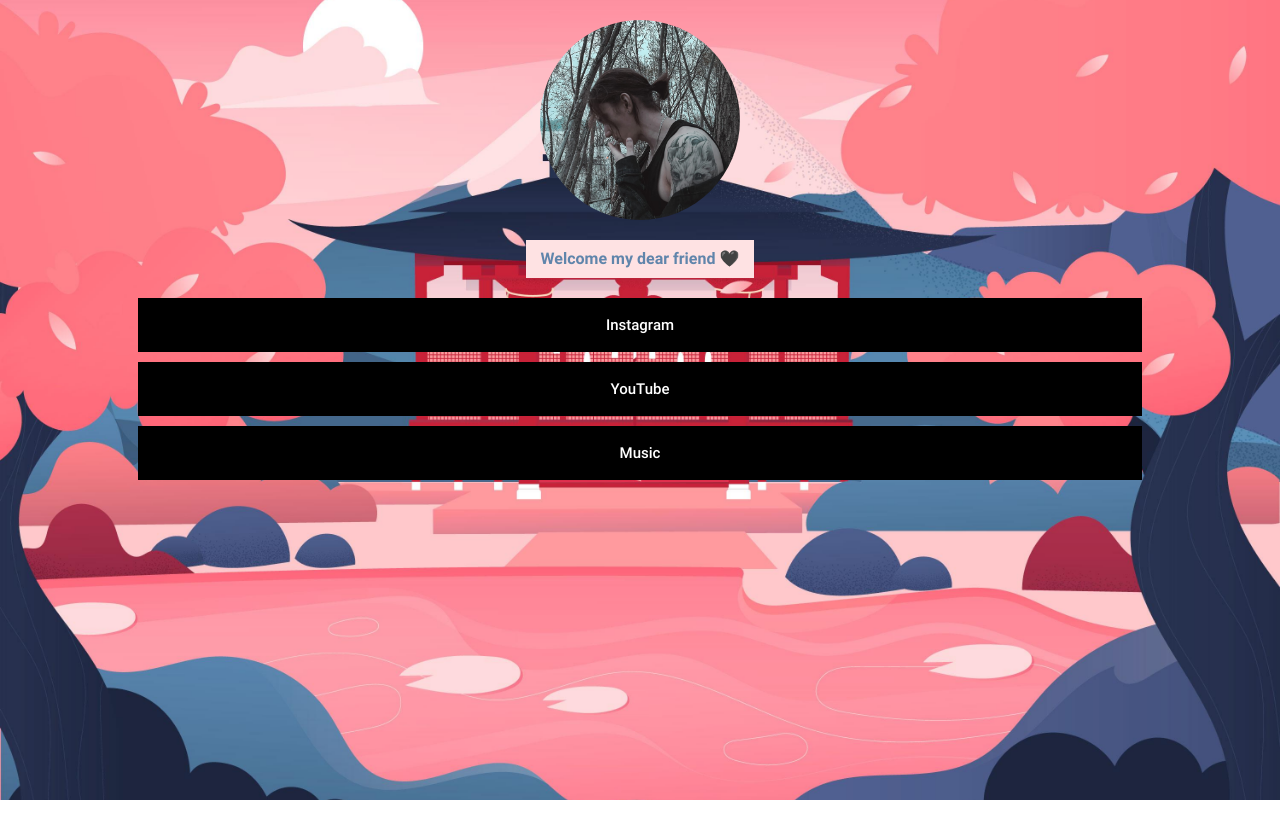
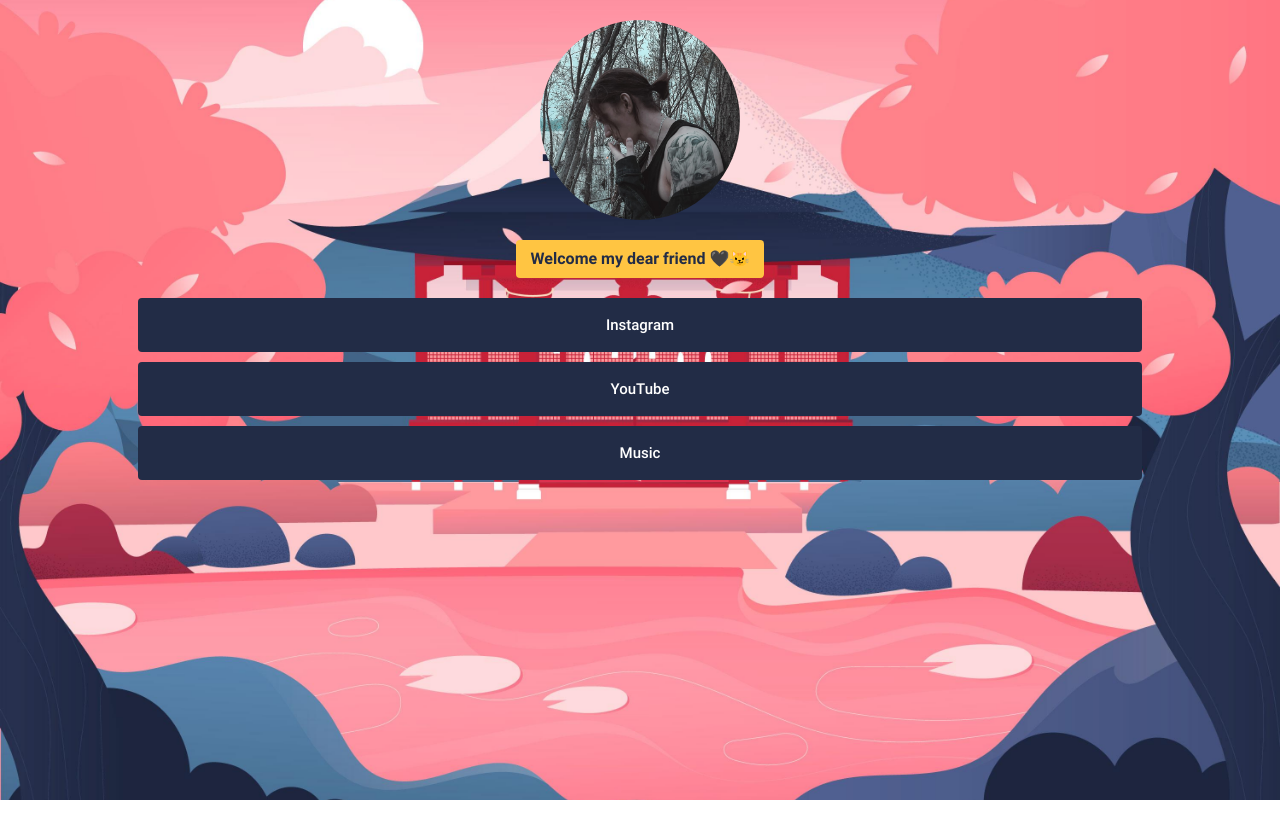
Before and after one commit to vlxdisluv/profile-preview, a React (Create React App) app: page / in a window 1280 px wide. After the commit the page ends 800 px from the top, so only its background shows below. Built offline with nearby package versions, Linux system fonts and the light colour scheme.

Commit message:
fix(layout): change color scheme

```diff
--- a/src/pages/Home/Home.tsx
+++ b/src/pages/Home/Home.tsx
@@ -11,7 +11,7 @@
       <View>
         <Avatar src={avatarPic} />
 
-        <Text>Welcome my dear friend 🖤</Text>
+        <Text>Welcome my dear friend 🖤😼</Text>
         <Link
           variant="primary"
           label="Instagram"
@@ -37,16 +37,18 @@
 
 const Link = styled(Button)`
   margin: 0 10px 10px 10px;
+  border-radius: 4px;
 `;
 
 const Text = styled.div`
   font-family: Roboto, sans-serif;
   font-weight: bold;
   margin-bottom: 20px;
-  color: #6085ab;
-  background-color: #fee2e3;
+  color: ${({ theme: { colors } }) => colors.color6};
+  background-color: ${({ theme: { colors } }) => colors.color8};
   padding: 10px 15px;
   align-self: center;
+  border-radius: 4px;
 `;
 
 const Root = styled.main`
@@ -65,7 +67,6 @@
 const View = styled.div`
   max-width: 1024px;
   width: 100%;
-  height: 100vh;
   margin-left: auto;
   margin-right: auto;
 
@@ -77,7 +78,7 @@
   align-items: stretch;
   text-align: center;
 
-  padding: 20px 0;
+  padding-top: 20px;
 `;
 
 const Avatar = styled.img`
--- a/src/themes/light.ts
+++ b/src/themes/light.ts
@@ -7,6 +7,7 @@
     color3: '#C0C0C0',
     color4: '#E2E2EA',
     color5: '#F4F6F8',
+    color6: '#222c46',
     color7: '#31CACA',
     color8: '#FFC542',
     color9: '#FF974A',
--- a/src/ui/Button.tsx
+++ b/src/ui/Button.tsx
@@ -86,7 +86,7 @@
         if ($disabled) {
           return colors.color4;
         } else {
-          return colors.color0;
+          return colors.color6;
         }
       case 'secondary':
         return colors.color5;
```
